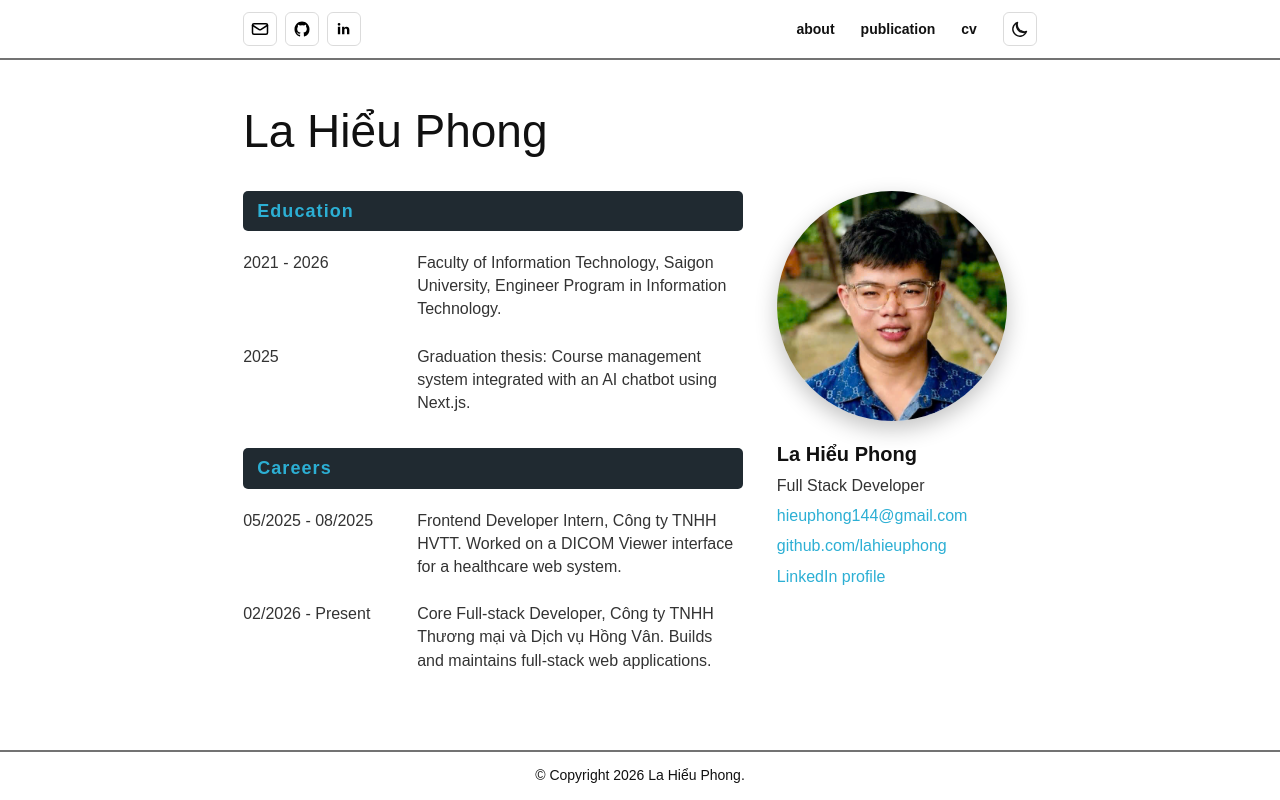
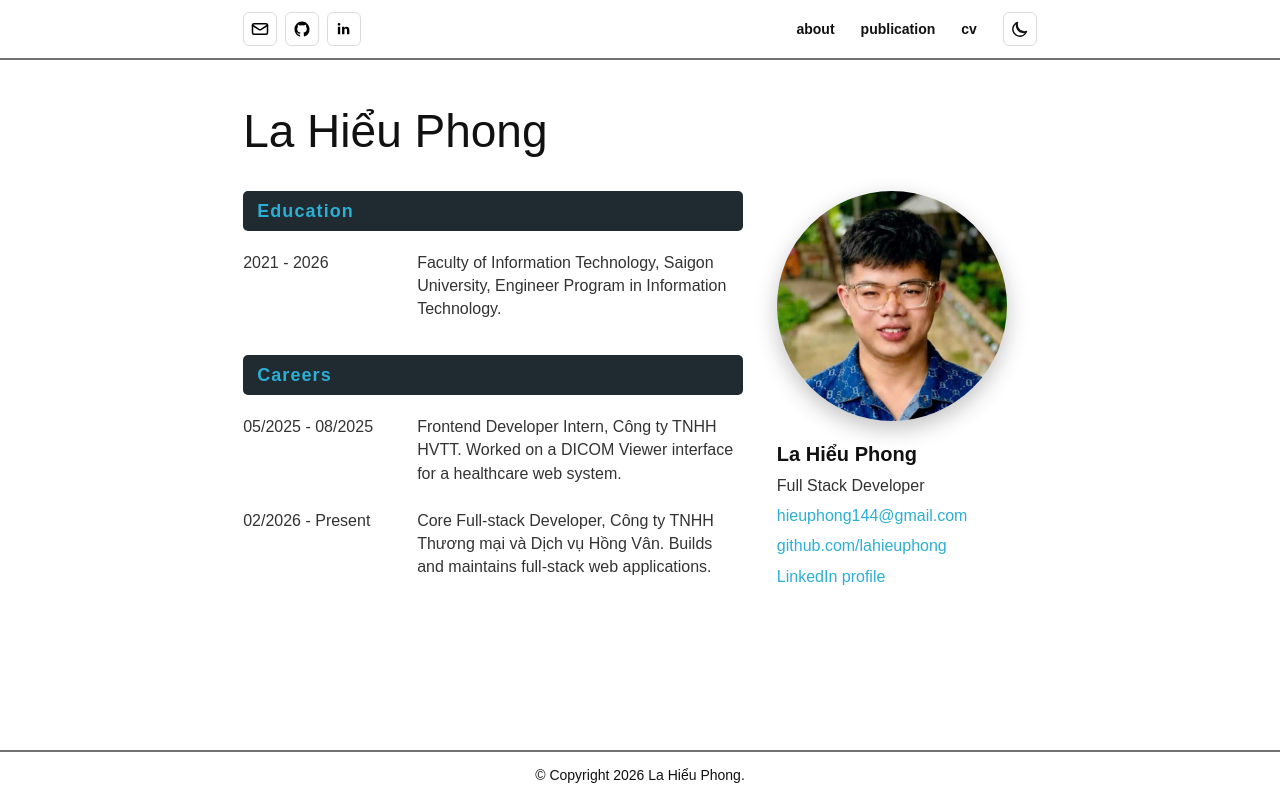
Before and after one commit to lahieuphong/lahieuphong-cv, a Next.js app: page /about in a window 1280 px wide. Built offline with nearby package versions, Linux system fonts and the light colour scheme.

Commit message:
Simplify about education timeline

```diff
--- a/src/app/about/page.tsx
+++ b/src/app/about/page.tsx
@@ -6,11 +6,6 @@ const education = [
     period: "2021 - 2026",
     description:
       "Faculty of Information Technology, Saigon University, Engineer Program in Information Technology.",
-  },
-  {
-    period: "2025",
-    description:
-      "Graduation thesis: Course management system integrated with an AI chatbot using Next.js.",
   },
 ];
 
```
